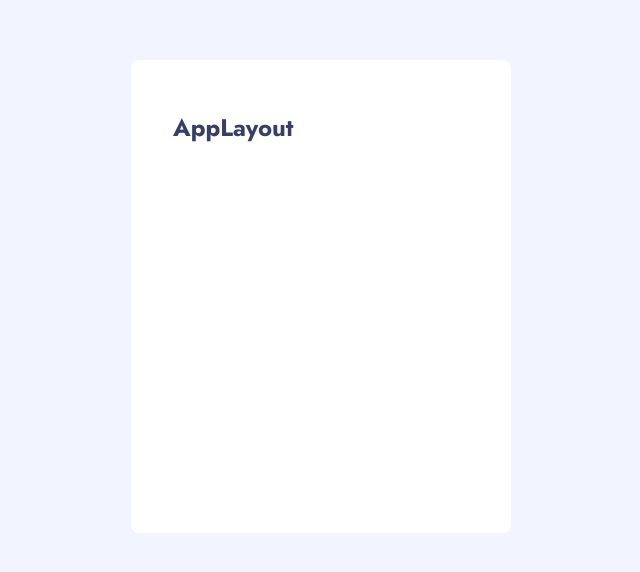
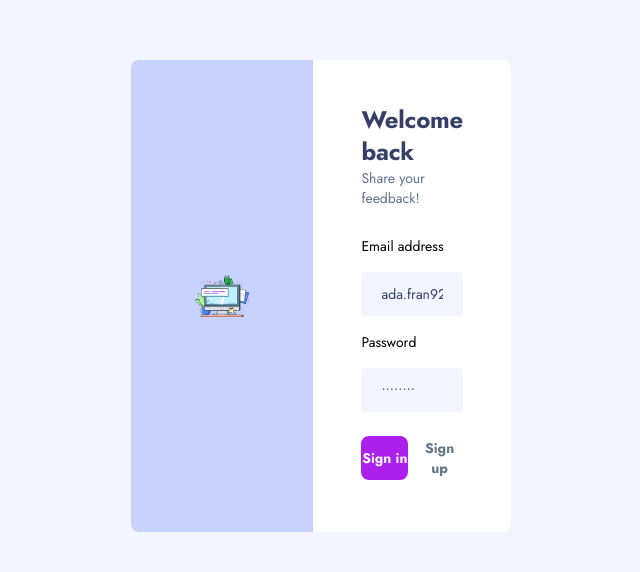
Before and after one commit to frrann/product-feedback-react, a React (Vite) app: page / in a window 1280 px wide. Shown: the part 120-692 px from the top of the page, without its empty margins (319-959 px from the left). Built offline with nearby package versions, Linux system fonts and the light colour scheme.

Commit message:
Add React Query, custom login hook & update login form styling

```diff
--- a/package.json
+++ b/package.json
@@ -12,6 +12,7 @@
   "dependencies": {
     "@supabase/supabase-js": "^2.38.4",
     "@tanstack/react-query": "^5.7.2",
+    "@tanstack/react-query-devtools": "^5.8.1",
     "react": "^18.2.0",
     "react-dom": "^18.2.0",
     "react-hook-form": "^7.48.2",
--- a/src/App.jsx
+++ b/src/App.jsx
@@ -1,16 +1,24 @@
+import { QueryClient, QueryClientProvider } from '@tanstack/react-query';
+import Login from './pages/Login';
 import AppLayout from './ui/AppLayout';
+import { ReactQueryDevtools } from '@tanstack/react-query-devtools';
+
+const queryClient = new QueryClient({
+  defaultOptions: {
+    queries: {
+      staleTime: 0,
+    },
+  },
+});
 
 function App() {
   return (
-    <AppLayout>
-      <div className="mt-10 rounded-lg bg-neutral-white md:mt-16 xl:mt-0">
-        <div className="px-6 py-11 md:px-[42px] md:pt-[52px]">
-          <p className="text-lg font-bold text-blue-dark md:text-2xl">
-            AppLayout
-          </p>
-        </div>
-      </div>
-    </AppLayout>
+    <QueryClientProvider client={queryClient}>
+      <ReactQueryDevtools initialIsOpen={false} panelPosition="bottom" />
+      <AppLayout>
+        <Login />
+      </AppLayout>
+    </QueryClientProvider>
   );
 }
 
--- /dev/null
+++ b/src/features/authentication/LoginForm.jsx
@@ -0,0 +1,73 @@
+import Input from '../../ui/Input';
+import Button from '../../ui/Button';
+import { useState } from 'react';
+import { useLogin } from './useLogin';
+
+function LoginForm() {
+  const [email, setEmail] = useState('ada.fran92@gmail.com');
+  const [password, setPassword] = useState('12345678');
+  const { login, isLoading } = useLogin();
+
+  function handleSubmit(e) {
+    e.preventDefault();
+    if (!email || !password) return;
+
+    login(
+      { email, password },
+      {
+        onSettled: () => {
+          setEmail('');
+          setPassword('');
+        },
+      },
+    );
+
+    // Navigate to suggestions page
+  }
+
+  return (
+    <form onSubmit={handleSubmit} className="grid gap-2">
+      <div className="flex flex-col gap-[0.5rem] px-0">
+        <label htmlFor="email" className="text-sm">
+          Email address
+        </label>
+        <Input
+          type="email"
+          id="email"
+          autoComplete="username"
+          value={email}
+          onChange={(e) => setEmail(e.target.value)}
+          disabled={isLoading}
+        />
+      </div>
+      <div className="flex flex-col gap-[0.5rem] px-0">
+        <label htmlFor="password" className="text-sm">
+          Password
+        </label>
+        <Input
+          type="password"
+          id="password"
+          autoComplete="current-password"
+          value={password}
+          onChange={(e) => setPassword(e.target.value)}
+          disabled={isLoading}
+        />
+      </div>
+      <div className="flex items-center gap-2">
+        <Button type="primary" color="purple" size="large" disabled={isLoading}>
+          Sign in
+        </Button>
+        <Button
+          type="secondary"
+          color="transparent"
+          size="large"
+          disabled={isLoading}
+        >
+          Sign up
+        </Button>
+      </div>
+    </form>
+  );
+}
+
+export default LoginForm;
--- /dev/null
+++ b/src/features/authentication/useLogin.jsx
@@ -0,0 +1,17 @@
+import { useMutation, useQueryClient } from '@tanstack/react-query';
+import { login as loginApi } from '../../services/apiAuth';
+
+export function useLogin() {
+  const queryClient = useQueryClient();
+
+  const { mutate: login, isLoading } = useMutation({
+    mutationFn: ({ email, password }) => loginApi({ email, password }),
+    onSuccess: (user) => {
+      queryClient.setQueryData(['user'], user.user);
+      console.log(user);
+    },
+    onError: (err) => console.error(err.message),
+  });
+
+  return { login, isLoading };
+}
--- a/src/index.css
+++ b/src/index.css
@@ -51,14 +51,14 @@
   }
 
   .btn-secondary {
-    @apply inline-flex h-5 w-24 items-center justify-center gap-4 text-sm font-bold transition-all duration-300 hover:underline;
+    @apply inline-flex h-5 w-24 items-center justify-center gap-4 rounded-lg text-sm font-bold transition-all duration-300 hover:underline;
   }
 
   .transparent {
-    @apply text-neutral-slate inline-flex h-5 w-24 items-center justify-center gap-4 text-sm font-bold transition-all duration-300 hover:underline;
+    @apply inline-flex h-5 w-24 items-center justify-center gap-4 text-sm font-bold text-neutral-slate transition-all duration-300 hover:underline;
   }
 
   .dark-blue {
-    @apply bg-blue-midnight text-neutral-silver h-14 w-40 rounded-lg;
+    @apply h-14 w-40 rounded-lg bg-blue-midnight text-neutral-silver;
   }
 }
--- /dev/null
+++ b/src/pages/Login.jsx
@@ -0,0 +1,27 @@
+import LoginForm from '../features/authentication/LoginForm';
+
+function Login() {
+  return (
+    <>
+      <div className="mt-10 h-max overflow-hidden rounded-lg bg-neutral-white md:mt-16 xl:mt-0">
+        <div className="flex flex-col lg:flex-row">
+          {/* <div className="flex px-6 py-11 md:px-[42px] md:pt-[52px]"> */}
+          {/* <div className="hidden flex-[50%] bg-gradient-to-r from-blue via-purple to-orange lg:flex lg:items-center"> */}
+          <div className="hidden flex-[50%] bg-blue-periwinkle lg:flex lg:items-center">
+            {/* <div className="hidden flex-[50%] bg-gradient-to-r from-blue-indigo to-neutral-pinky lg:flex lg:items-center"> */}
+            <img src="login.png" alt="Login illustration" className="p-16" />
+          </div>
+          <div className="grid flex-[50%] gap-7 px-12 py-11">
+            <div>
+              <h3 className="text-blue-dark md:text-2xl">Welcome back</h3>
+              <p className="text-sm text-neutral-grey">Share your feedback!</p>
+            </div>
+            <LoginForm />
+          </div>
+        </div>
+      </div>
+    </>
+  );
+}
+
+export default Login;
--- /dev/null
+++ b/src/services/apiAuth.js
@@ -0,0 +1,13 @@
+import supabase from './supabase';
+
+export const login = async ({ email, password }) => {
+  const { data, error } = await supabase.auth.signInWithPassword({
+    email,
+    password,
+  });
+
+  if (error) throw new Error(error.message);
+
+  console.log(data);
+  return data;
+};
--- a/src/ui/AppLayout.jsx
+++ b/src/ui/AppLayout.jsx
@@ -1,6 +1,6 @@
 function AppLayout({ children }) {
   return (
-    <div className="grid h-screen bg-neutral-silver px-6 pb-12 pt-[34px] md:px-[114px] md:pb-[54px] md:pt-14 xl:px-[450px] xl:pb-[147px] xl:pt-[180px]">
+    <div className="grid h-screen overflow-auto bg-neutral-silver px-6 pb-12 pt-[34px] md:px-[114px] md:pb-[54px] md:pt-14 xl:px-[450px] xl:pb-[147px] xl:pt-[180px]">
       {children}
     </div>
   );
--- a/src/ui/Button.jsx
+++ b/src/ui/Button.jsx
@@ -1,13 +1,30 @@
-function Button({ type = 'primary', color = 'purple', children }) {
+function Button({
+  type = 'primary',
+  color = 'purple',
+  size = 'medium',
+  children,
+  ...rest
+}) {
   const base =
-    'm-5 focus-visible:outline-none focus-visible:ring focus-visible:ring-blue-indigo focus-visible:ring-offset-2';
+    'my-2 focus-visible:outline-none focus-visible:ring focus-visible:ring-blue-indigo focus-visible:ring-offset-2';
+  // 'my-5 focus-visible:outline-none focus-visible:ring focus-visible:ring-blue-indigo focus-visible:ring-offset-2';
+
+  const width = {
+    small: 'w-25',
+    medium: 'w-40',
+    large: 'w-full',
+  };
 
   const styles = {
-    primary: `${base} btn ${color}`,
-    secondary: `${base} btn-secondary ${color}`,
+    primary: `${base} btn ${color} ${width[size]}`,
+    secondary: `${base} btn-secondary ${color} ${width[size]}`,
   };
 
-  return <button className={styles[type]}>{children}</button>;
+  return (
+    <button className={styles[type]} {...rest}>
+      {children}
+    </button>
+  );
 }
 
 export default Button;
--- a/src/ui/Input.jsx
+++ b/src/ui/Input.jsx
@@ -1,8 +1,11 @@
-function Input({ type, name }) {
+function Input({ value, onChange, ...rest }) {
   const styles =
-    'test-sm my-3 w-64 rounded border-0 bg-neutral-silver px-5 py-3 text-blue-dark transition duration-300 focus:outline-none focus:ring-1 focus:ring-blue';
+    'text-sm my-2 w-full rounded border-0 bg-neutral-silver px-5 py-3 text-blue-dark transition duration-300 focus:outline-none focus:ring-1 focus:ring-blue';
+  // 'text-sm my-2 w-64 rounded border-0 bg-neutral-silver px-5 py-3 text-blue-dark transition duration-300 focus:outline-none focus:ring-1 focus:ring-blue';
 
-  return <input className={styles} type={type} id={name} name={name} />;
+  return (
+    <input className={styles} value={value} onChange={onChange} {...rest} />
+  );
 }
 
 export default Input;
```
Also changed, not shown: public/login.png (added), 1 other file (tests, documents, lock files or other folders).
